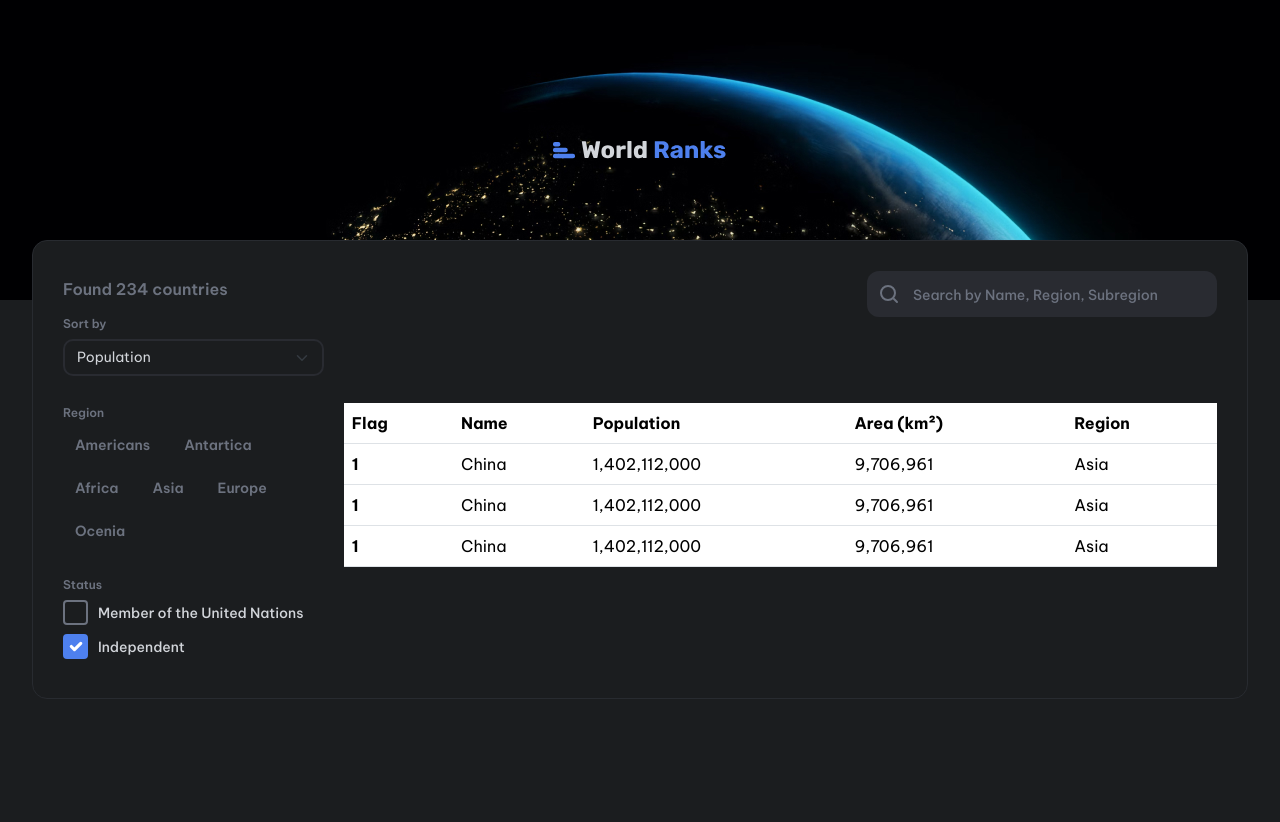
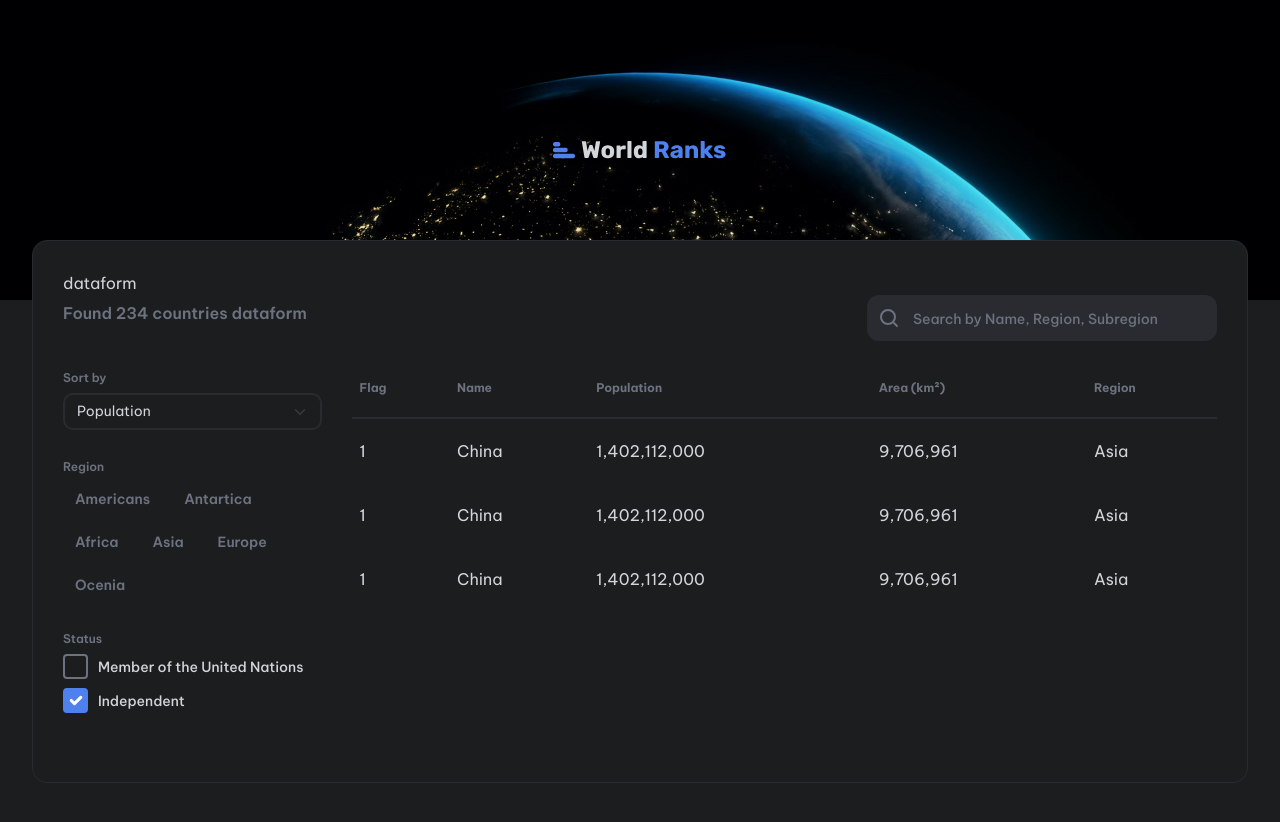
Before and after one commit to Fantonio27/WorldRanks, a Vue app: page / in a window 1280 px wide. Shown: the top 822 px of the page. Before the commit the page ends 800 px from the top, so only its background shows below. Built offline with nearby package versions, Linux system fonts and the light colour scheme.

Commit message:
Complete component in first container

```diff
--- a/src/App.vue
+++ b/src/App.vue
@@ -1,6 +1,17 @@
 <script setup lang="ts">
   import Countries from "./components/CountriesComponent.vue";
-  import Logo from "./assets/Logo.svg"
+  import Logo from "./assets/Logo.svg";
+
+  // import { onMounted, ref} from "vue";
+
+  // let dataform = ref()
+
+  // onMounted(async() => {
+  //     const response = await fetch("https://restcountries.com/v3.1/all?fields=flags,name,population,area,region,capital,subregion,languages,currencies,continents,borders");
+  //     const data = await response.json()
+
+  //     dataform.value = data
+  // })
 </script>
 
 <template>
@@ -8,5 +19,5 @@
       <img :src="Logo" alt="logo">
   </header>
 
-  <Countries />
+  <Countries data="dataform"/>
 </template>
--- a/src/components/CountriesComponent.vue
+++ b/src/components/CountriesComponent.vue
@@ -2,11 +2,14 @@
     import SearchTab from './SearchTab.vue';
     import Sidebar from './Sidebar.vue';
     import Table from './Table.vue';
+
+    defineProps(['data'])
 </script>
 
 <template>
     <main class="firstContainer">
-        <SearchTab />
+        {{data}}
+        <SearchTab :prop="data"/>
 
         <div class="boxContainer">
             <Sidebar />
--- a/src/components/SearchTab.vue
+++ b/src/components/SearchTab.vue
@@ -1,10 +1,12 @@
 <script setup lang="ts">
   import Icon from "../assets/Search.svg"
+
+  defineProps(['prop'])
 </script>
 
 <template>
   <div class="searchTab">
-    <h2>Found 234 countries</h2>
+    <h2>Found 234 countries {{prop}}</h2>
 
     <div class="inputContainer">
       <img :src="Icon" alt="">
--- a/src/components/Table.vue
+++ b/src/components/Table.vue
@@ -5,7 +5,7 @@
 
 <template>
     <div class="tableContainer">
-        <table class="table">
+        <table class="table table-dark table-borderless" >
             <thead>
                 <tr>
                     <th scope="col">Flag</th>
@@ -17,21 +17,21 @@
             </thead>
             <tbody>
                 <tr>
-                    <th scope="row">1</th>
+                    <td>1</td>
                     <td>China</td>
                     <td>1,402,112,000</td>
                     <td>9,706,961</td>
                     <td>Asia</td>
                 </tr>
                 <tr>
-                    <th scope="row">1</th>
+                    <td>1</td>
                     <td>China</td>
                     <td>1,402,112,000</td>
                     <td>9,706,961</td>
                     <td>Asia</td>
                 </tr>
                 <tr>
-                    <th scope="row">1</th>
+                    <td>1</td>
                     <td>China</td>
                     <td>1,402,112,000</td>
                     <td>9,706,961</td>
--- a/src/style.scss
+++ b/src/style.scss
@@ -27,7 +27,7 @@ body{
     color: $mediumGray;
 }
 
-h2,h3,li{
+h2,h3{
     color: $gray;
     list-style-type: none;
 }
@@ -94,7 +94,8 @@ header{
     }
 
     .boxContainer{
-        @include flex(20px, space-between);
+        @include flex(30px, space-between, flex-start);
+        margin: 30px 0px;
 
         .sidebar{
             @include flex(30px, flex-start, flex-start);
@@ -165,6 +166,28 @@ header{
 
         .tableContainer{
             width: 77%;
+
+            table tr td, table tr th{
+                background-color: transparent !important;
+            }
+
+            thead{
+                border-bottom: 2px solid $lightGray;
+
+                th{
+                    padding-bottom: 20px;
+                    font-size: 12px;
+                    color: $gray;
+                    background-color: red;
+                }
+
+            }
+
+            td{
+                padding-top: 20px;
+                padding-bottom: 20px;
+                color: $mediumGray;
+            }
         }
     }
 }
```
